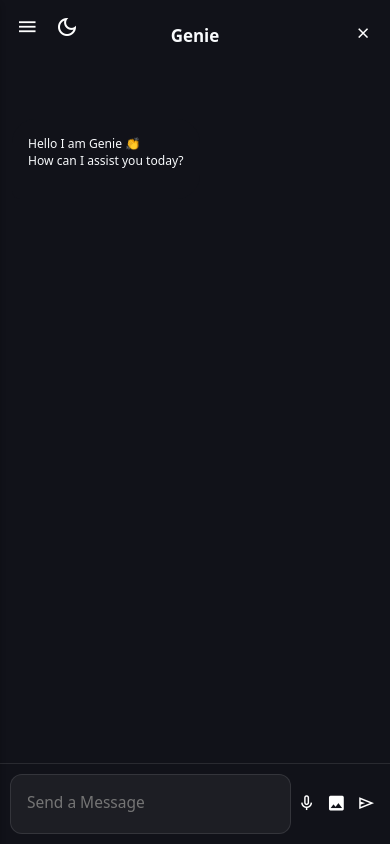
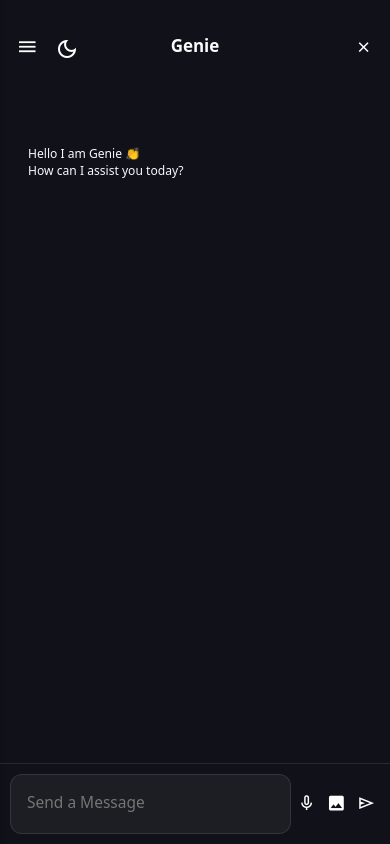
Before and after one commit to Anup851/genie, a website: page index.html in a window 390 px wide. Both pictures are taken after a click on the button "Chat with Genie". Drawn offline with nearby package versions, Linux system fonts and the light colour scheme; no server answers.

Commit message:
Add mobile styles for header and button adjustments
Added mobile-specific styles to adjust header and button positions.

```diff
--- a/style.css
+++ b/style.css
@@ -1160,3 +1160,33 @@ body.light-mode #sidebar-toggle {
     bottom: 2px;
   }
 }
+
+/* ===== MOBILE: push header down (prevent status bar overlap) ===== */
+@media (max-width: 480px){
+
+  /* header ko thoda niche */
+  .chatbot header{
+    padding-top: 28px !important;   /* increase/decrease as needed */
+  }
+
+  /* icons + title ko bhi thoda niche */
+  .chatbot header h2{
+    margin-top: 6px !important;
+  }
+
+  #sidebar-toggle,
+
+  #close-chatbot{
+    top: 36px !important;          /* push buttons down */
+  }
+
+  /* close btn little left (as you wanted earlier) */
+  #close-chatbot{
+    right: 14px !important;
+    top: 38px !important;
+  }
+  #mode-toggle
+  {
+    top: 32px !important;
+  }
+}
```
